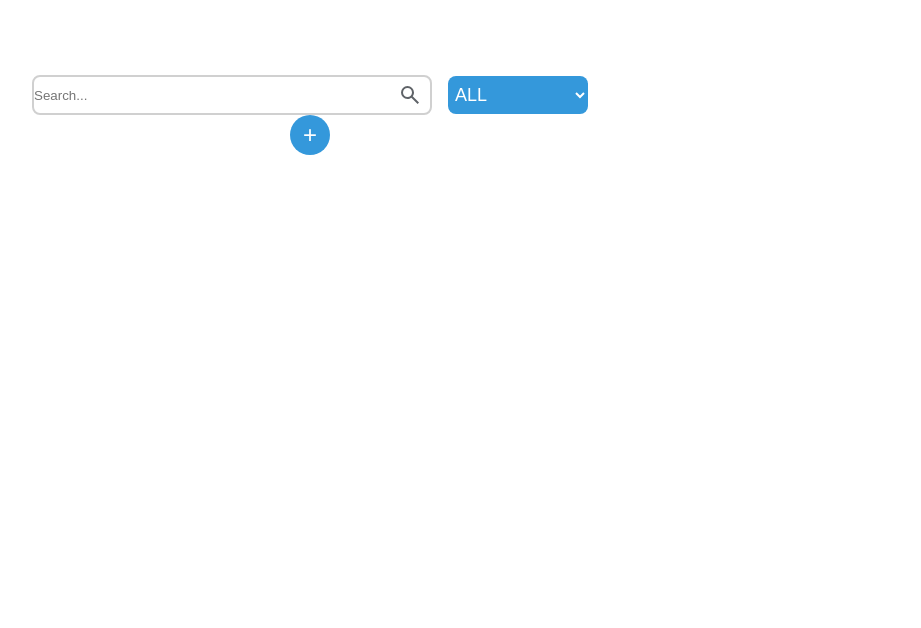
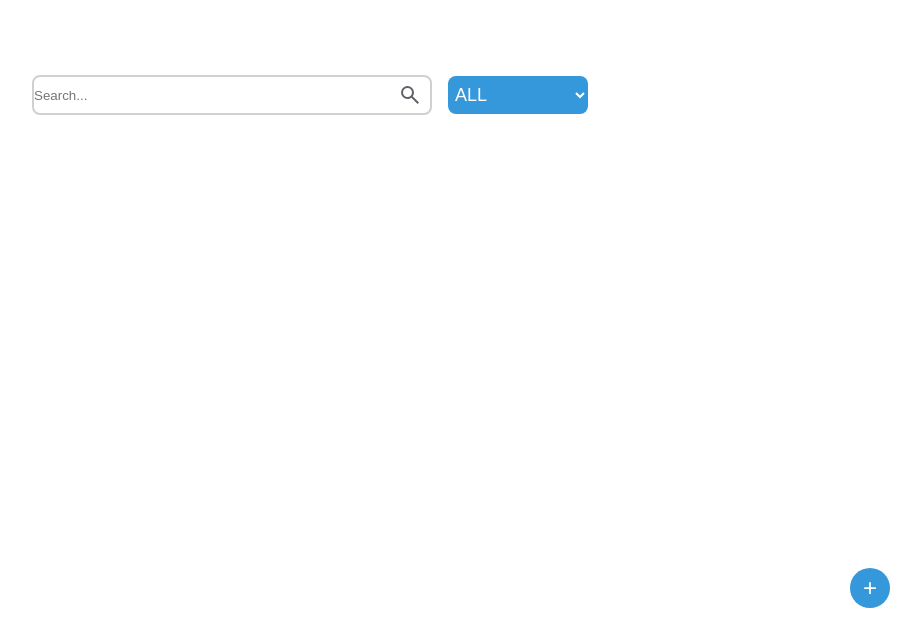
Before and after one commit to elamuhombe/js-projects, a plain HTML site: page 2.0 todo-list-app/index.html in a window 1280 px wide. Shown: the part 172-800 px from the top of the page, without its empty margins (330-1251 px from the left). Drawn offline with Linux system fonts and the light colour scheme; a web font is replaced by a local one.

Commit message:
feat: Add container for positioning button
- Added  class for positioning the button.
- Set up the container for absolute positioning at the bottom right.

```diff
--- a/2.0 todo-list-app/index.html
+++ b/2.0 todo-list-app/index.html
@@ -47,7 +47,7 @@
       <div class="todo-list"></div>
 
       <!-- Button to add a new item to the list -->
-      <div>
+      <div class="button-container">
         <button class="add-item" name="add-item">+</button>
       </div>
     </div>
```
